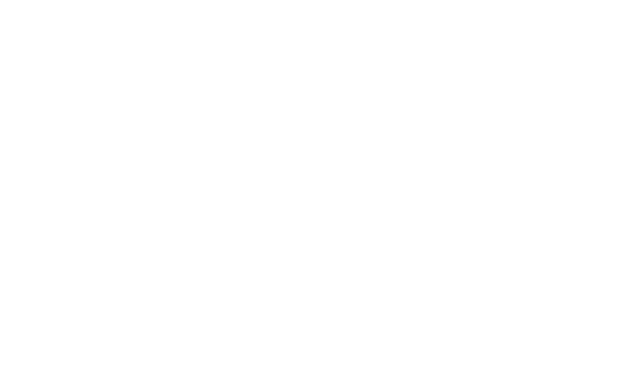
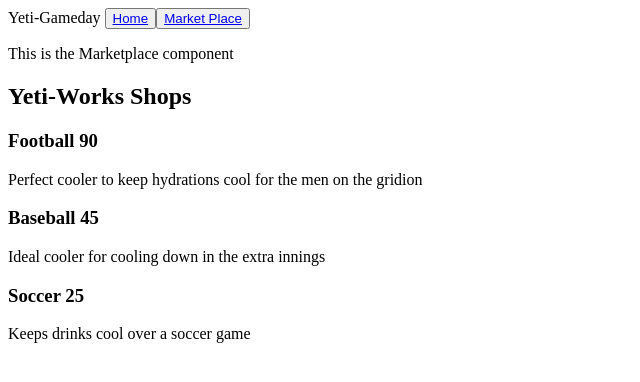
Before and after one commit to wlawler/Yeti-Gameday, an Angular app: page /marketPlace-component in a window 1280 px wide. Shown: the top 382 px of the page, without its empty margins (0-640 px from the left). Built offline with nearby package versions, Linux system fonts and the light colour scheme.

Commit message:
added descriptions

```diff
--- a/package.json
+++ b/package.json
@@ -19,7 +19,7 @@
     "@angular/platform-browser": "~11.0.0",
     "@angular/platform-browser-dynamic": "~11.0.0",
     "@angular/router": "~11.0.0",
-    "rxjs": "~6.5.4",
+    "rxjs": "~6.6.3",
     "tslib": "^2.0.0",
     "zone.js": "~0.10.2"
   },
--- a/src/app/market-place/Product-List/product-list/product-list.component.html
+++ b/src/app/market-place/Product-List/product-list/product-list.component.html
@@ -4,4 +4,8 @@
     <h3>
         {{product.name}}
     </h3>
+
+    <p *ngIf= "product.description">
+        {{product.description}}
+    </p>
 </div>
```
Also changed, not shown: src/app/app.module.ts (+4 -4 lines), src/app/market-place/market-place.module.ts (+13 -3 lines), 1 other file (tests, documents, lock files or other folders).
